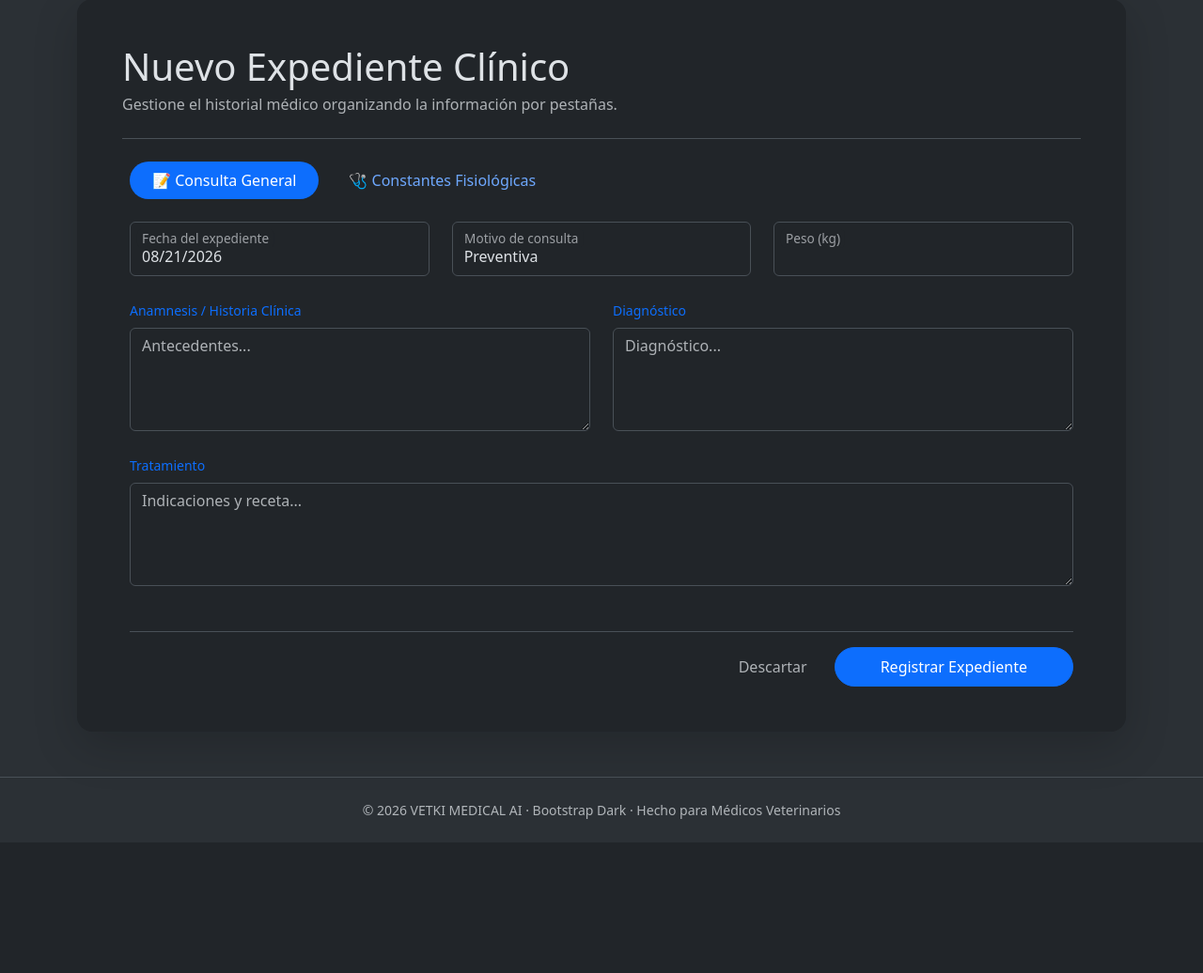
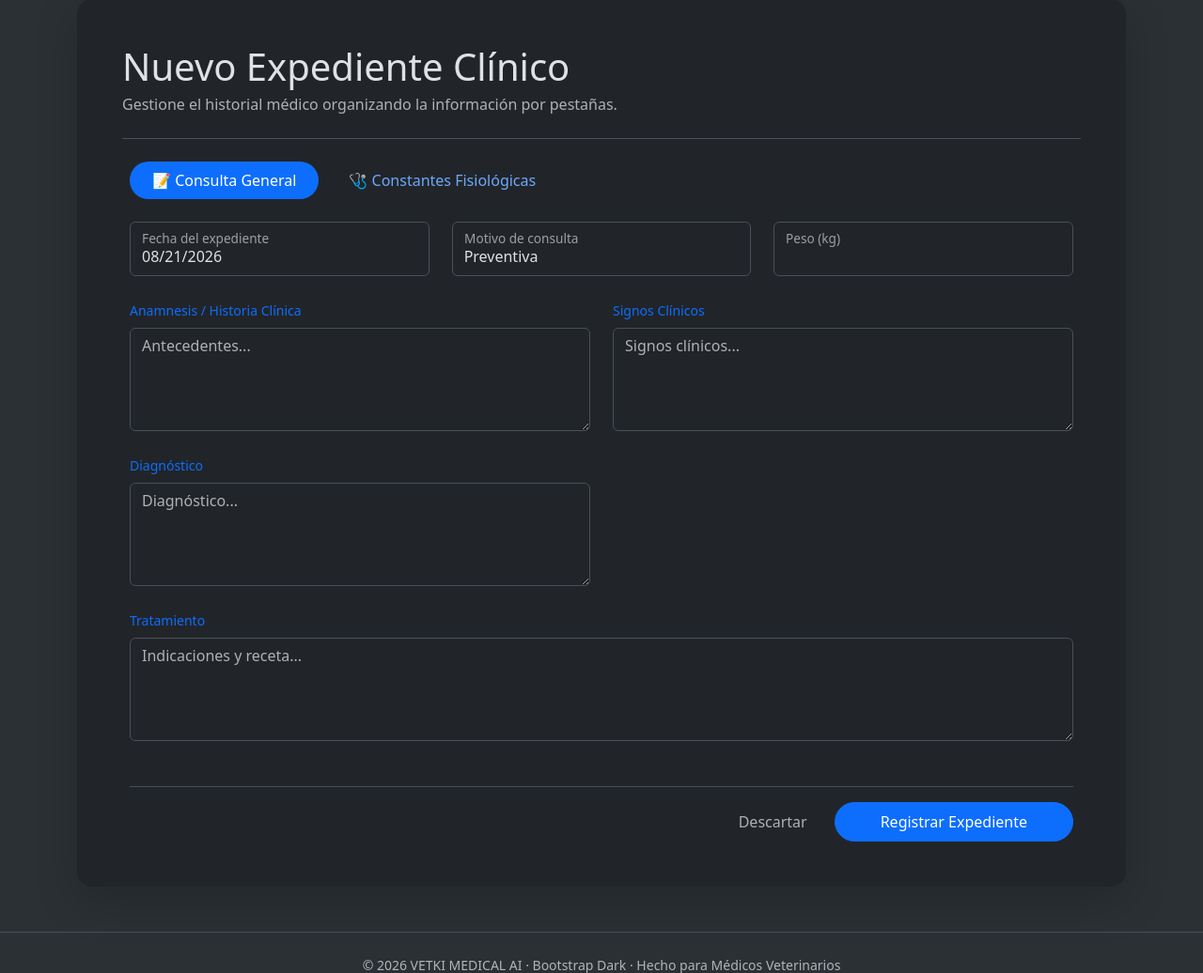
Before and after one commit to ChainHeal2/VETKI, a Flask app: page /medical/medical_create/1 in a window 1280 px wide. Shown: the part 106-1142 px from the top of the page at 94% size. Before the commit the page ends 978 px from the top, so only its background shows below. Run offline with Flask 3, Linux system fonts and the light colour scheme; the visitor is signed in with stand-in values (Sample User, id 1); data that the repository does not hold is empty; some libraries are stand-ins or nearby versions.

Commit message:
se agrega signos clinicos

```diff
--- a/aplicacion/forms/medical_records/medical_form.py
+++ b/aplicacion/forms/medical_records/medical_form.py
@@ -39,6 +39,9 @@ class MedicalRecordForm(FlaskForm):
     history = TextAreaField('Historia clinica de la mascota',
                             validators=[Optional(), Length(min=0,max=255)],
                             filters=[])
+    signals = TextAreaField('Signos clinicos de la mascota',
+                            validators=[Optional(), Length(min=0,max=255)],
+                            filters=[])
     diagnosis = TextAreaField('Diagnostico de la mascota',
                             validators=[Optional(), Length(min=0,max=255)],
                             filters=[])
--- a/aplicacion/medical/medical.py
+++ b/aplicacion/medical/medical.py
@@ -31,6 +31,7 @@ def medical_create(pet_id):
         capillary = medical_record_form.capillary.data
         arterial = medical_record_form.arterial.data
         history = medical_record_form.history.data
+        signals = medical_record_form.signals.data
         diagnosis = medical_record_form.diagnosis.data
         tratment = medical_record_form.tratment.data
         pet_id = pet_data['pet_id']
@@ -40,15 +41,15 @@ def medical_create(pet_id):
         data = (reason,weigth,temperature,
                 heart,respiratory,water,
                 capillary,arterial,date,
-                history,diagnosis,tratment,
+                history,signals,diagnosis,tratment,
                 pet_id,user_id,appointment_id)
         sql = """
                 INSERT INTO medical_records (medical_record_reason,medical_record_weight,medical_record_temperature,
                 medical_record_heart,medical_record_respiratory,medical_record_water,
                 medical_record_capillary,medical_record_arterial,medical_record_date,
-                medical_record_medical_history,medical_record_diagnosis,medical_record_treatment,
+                medical_record_medical_history,medical_record_signs,medical_record_diagnosis,medical_record_treatment,
                 medical_record_pet_id,medical_record_user_id,medical_record_appointment_id)
-                VALUES (%s,%s,%s,%s,%s,%s,%s,%s,%s,%s,%s,%s,%s,%s,%s)
+                VALUES (%s,%s,%s,%s,%s,%s,%s,%s,%s,%s,%s,%s,%s,%s,%s,%s)
                 """
         cursor.execute(sql,data)
         flash("Expediente clinico creado correctamente")
--- a/aplicacion/medical/medical_model.py
+++ b/aplicacion/medical/medical_model.py
@@ -11,6 +11,7 @@ class MedicalRecordModel:
         self.medical_id = data.get('medical_record_id')
         self.reason = data.get('medical_record_reason')
         self.weight = data.get('medical_record_weight')
+        self.signals = data.get('medical_record_signs')
         self.diagnosis = data.get('medical_record_diagnosis')
         self.treatment = data.get('medical_record_treatment')
         self.date = data.get('medical_record_date')
--- a/aplicacion/schema.py
+++ b/aplicacion/schema.py
@@ -54,6 +54,7 @@ CREATE TABLE vetki.medical_records (
     medical_record_arterial DOUBLE PRECISION NULL,
     medical_record_date DATE NOT NULL,
     medical_record_medical_history TEXT NULL,
+    medical_record_signs TEXT NULL,
     medical_record_diagnosis TEXT NULL,
     medical_record_treatment TEXT NULL,
     medical_record_pet_id INTEGER REFERENCES vetki.pet_data(pet_id) ON DELETE CASCADE,
--- a/aplicacion/templates/base.html
+++ b/aplicacion/templates/base.html
@@ -30,7 +30,7 @@
                         {% if session.get('user_name') %}
                         <li class="nav-item d-none d-lg-block">
                             <span class="badge text-bg-dark border rounded-pill px-3 py-2 fw-normal">
-                                <span class="text-primary">Dr MV.</span> {{ session.get('user_name') }}
+                                <span class="text-primary">MV.</span> {{ session.get('user_name') }}
                             </span>
                         </li>
                         <li class="nav-item">
--- a/aplicacion/templates/medical_records/medical_create.html
+++ b/aplicacion/templates/medical_records/medical_create.html
@@ -60,6 +60,13 @@
                         <div class="form-group">
                             <label for="medical_record_history" class="form-label small fw-medium mb-2 text-primary">Anamnesis / Historia Clínica</label>
                             {{ medical_record_form.history(class="form-control", id="medical_record_history", rows="4", placeholder="Antecedentes...") }}
+                        </div>
+                    </div>
+
+                    <div class="col-md-6 mt-4">
+                        <div class="form-group">
+                            <label for="medical_record_signals" class="form-label small fw-medium mb-2 text-primary">Signos Clínicos</label>
+                            {{ medical_record_form.signals(class="form-control", id="medical_record_signals", rows="4", placeholder="Signos clínicos...") }}
                         </div>
                     </div>
 
--- a/aplicacion/templates/medical_records/pet_history.html
+++ b/aplicacion/templates/medical_records/pet_history.html
@@ -55,7 +55,8 @@
                 <div class="accordion-body bg-body p-3">
                     <div class="d-flex flex-column gap-3">
 
-                        {% for expediente in grupo_mascota.list %}
+                        {% for expediente in tabla %}
+                        {{expediente.signals}}
                         <div class="border rounded-3 p-3 bg-body-tertiary">
                             <div class="row align-items-center g-3">
 
@@ -101,6 +102,7 @@
                                         <div class="col-md-6 border-end-md">
                                             <h6 class="fw-bold text-primary mb-2">Evaluación Médica</h6>
                                             <p class="small mb-2"><strong class="text-body">Historia / Anamnesis:</strong> {{ expediente.history or 'Sin registro' }}</p>
+                                            <p class="small mb-2"><strong class="text-body">Signos Clínicos:</strong> {{ expediente.signals or 'Sin registro' }}</p>
                                             <p class="small mb-2"><strong class="text-body">Diagnóstico:</strong> {{ expediente.diagnosis or 'Sin registro' }}</p>
                                             <p class="small mb-0"><strong class="text-body">Tratamiento:</strong> {{ expediente.treatment or expediente.tratment or 'Sin registro' }}</p>
                                         </div>
```
